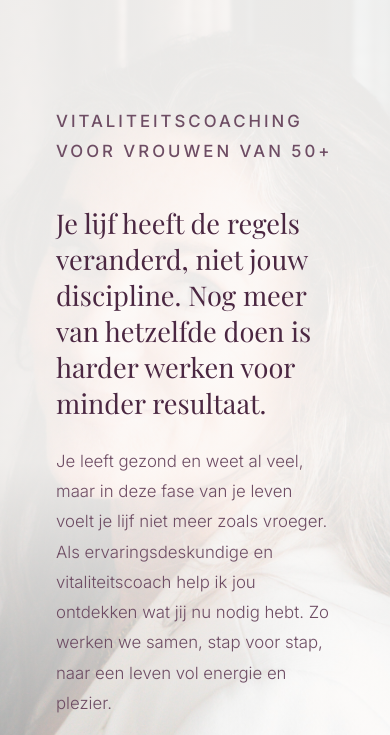
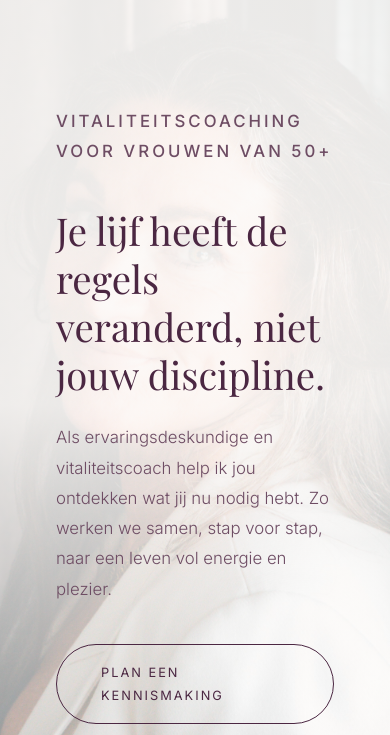
Before and after one commit to joostvanroijen/zinsane-website, a plain HTML site: page index.html in a window 390 px wide. Shown: the part 94-829 px from the top of the page. Drawn offline with nearby package versions, Linux system fonts and the light colour scheme; a web font is replaced by a local one.

Commit message:
Hero: kop ingekort tot eerste zin, openingszin uit alinea verwijderd, kopgrootte hersteld
Co-Authored-By: Claude Opus 4.8 <noreply@anthropic.com>
Claude-Session: https://claude.ai/code/session_01HEhRxG5Bg1NgVbdEkyURcD

```diff
--- a/index.html
+++ b/index.html
@@ -90,7 +90,7 @@ nav.scrolled .hamburger span { background: var(--brown); }
 }
 .hero h1 {
   font-family: 'Playfair Display', serif;
-  font-size: 2.2rem; font-weight: 400; line-height: 1.32;
+  font-size: 3.4rem; font-weight: 400; line-height: 1.25;
   color: var(--brown); margin-bottom: 24px;
 }
 .hero p { color: var(--brown-light); margin-bottom: 40px; font-size: 1.05rem; max-width: 440px; }
@@ -632,7 +632,7 @@ footer {
 
   section { padding: 80px 28px; }
   .hero-content { padding: 120px 28px 60px; }
-  .hero h1 { font-size: 1.7rem; }
+  .hero h1 { font-size: 2.4rem; }
   .hero-overlay { background: linear-gradient(to bottom, rgba(253,251,249,0.92) 50%, rgba(253,251,249,0.4) 100%); }
   .image-break { height: 40vh; }
 
@@ -720,8 +720,8 @@ footer {
   <div class="hero-overlay"></div>
   <div class="hero-content">
     <p class="hero-label">Vitaliteitscoaching voor vrouwen van 50+</p>
-    <h1>Je lijf heeft de regels veranderd, niet jouw discipline. Nog meer van hetzelfde doen is harder werken voor minder resultaat.</h1>
-    <p>Je leeft gezond en weet al veel, maar in deze fase van je leven voelt je lijf niet meer zoals vroeger. Als ervaringsdeskundige en vitaliteitscoach help ik jou ontdekken wat jij nu nodig hebt. Zo werken we samen, stap voor stap, naar een leven vol energie en plezier.</p>
+    <h1>Je lijf heeft de regels veranderd, niet jouw discipline.</h1>
+    <p>Als ervaringsdeskundige en vitaliteitscoach help ik jou ontdekken wat jij nu nodig hebt. Zo werken we samen, stap voor stap, naar een leven vol energie en plezier.</p>
     <div class="hero-ctas">
       <a href="#contact" class="btn-primary">Plan een kennismaking</a>
       <a href="#aanbod" class="btn-secondary">Bekijk aanbod &#8594;</a>
```
